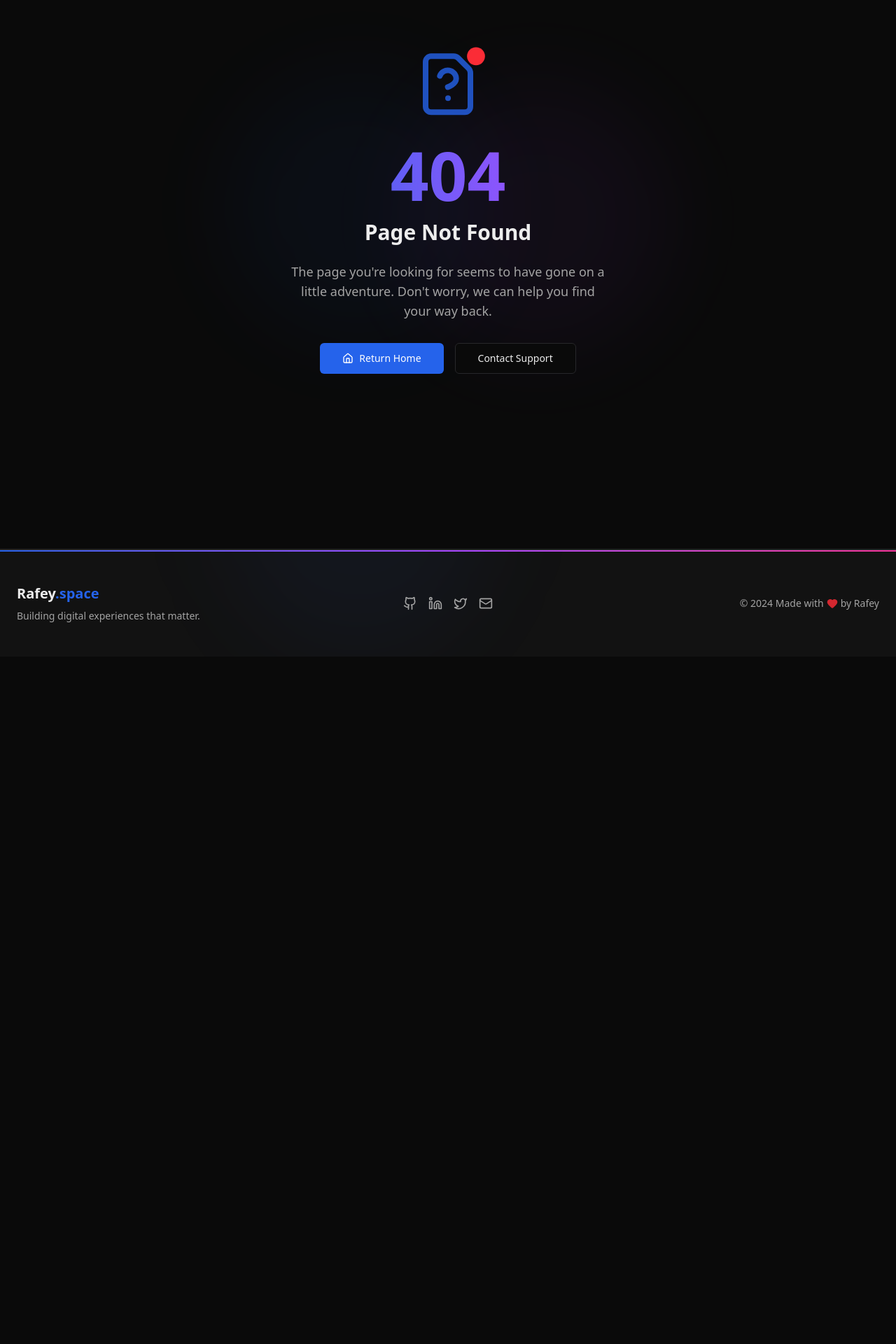
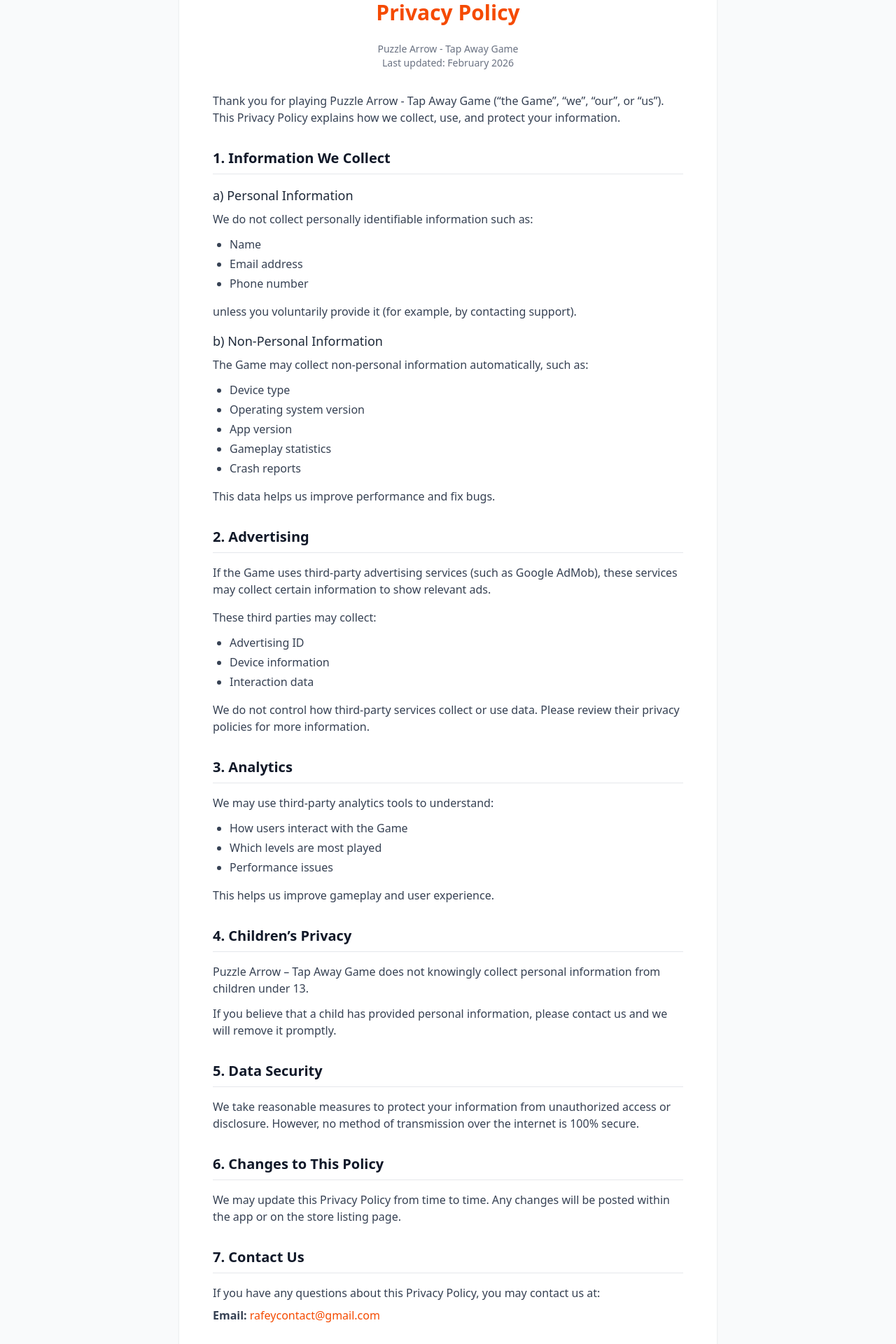
Before and after one commit to mohdrafey1/rafeyportfolio, a Next.js app: page /puzzle-arrow/privacy-policy in a window 1280 px wide. Before the commit this address had no page. Shown: the part 160-2080 px from the top of the page at 70% size. Before the commit the page ends 1098 px from the top, so only its background shows below. Built offline with nearby package versions, Linux system fonts and the light colour scheme.

Commit message:
privacy policy for puzzle game

```diff
--- /dev/null
+++ b/app/puzzle-arrow/privacy-policy/page.tsx
@@ -0,0 +1,171 @@
+export const metadata = {
+    title: "Privacy Policy | Puzzle Arrow",
+    description: "Privacy Policy for Puzzle Arrow - Tap Away Game",
+};
+
+export default function PrivacyPolicy() {
+    return (
+        <div className="min-h-screen bg-gray-50 dark:bg-gray-900 text-gray-900 dark:text-gray-100 py-12 px-4 sm:px-6 lg:px-8">
+            <div className="max-w-3xl mx-auto bg-white dark:bg-gray-800 rounded-2xl shadow-sm p-8 sm:p-12">
+                <h1 className="text-3xl font-bold mb-6 text-center text-orange-600 dark:text-orange-500">
+                    Privacy Policy
+                </h1>
+
+                <p className="text-sm text-gray-500 dark:text-gray-400 mb-8 text-center">
+                    Puzzle Arrow - Tap Away Game
+                    <br />
+                    Last updated: February 2026
+                </p>
+
+                <div className="space-y-8 text-gray-700 dark:text-gray-300">
+                    <section>
+                        <p className="mb-4">
+                            Thank you for playing Puzzle Arrow - Tap Away Game
+                            (“the Game”, “we”, “our”, or “us”). This Privacy
+                            Policy explains how we collect, use, and protect
+                            your information.
+                        </p>
+                    </section>
+
+                    <section>
+                        <h2 className="text-xl font-semibold mb-4 border-b pb-2 border-gray-200 dark:border-gray-700 text-gray-900 dark:text-white">
+                            1. Information We Collect
+                        </h2>
+
+                        <h3 className="text-lg font-medium mb-2 mt-4 text-gray-800 dark:text-gray-200">
+                            a) Personal Information
+                        </h3>
+                        <p className="mb-3">
+                            We do not collect personally identifiable
+                            information such as:
+                        </p>
+                        <ul className="list-disc pl-6 mb-4 space-y-1">
+                            <li>Name</li>
+                            <li>Email address</li>
+                            <li>Phone number</li>
+                        </ul>
+                        <p className="mb-4">
+                            unless you voluntarily provide it (for example, by
+                            contacting support).
+                        </p>
+
+                        <h3 className="text-lg font-medium mb-2 mt-4 text-gray-800 dark:text-gray-200">
+                            b) Non-Personal Information
+                        </h3>
+                        <p className="mb-3">
+                            The Game may collect non-personal information
+                            automatically, such as:
+                        </p>
+                        <ul className="list-disc pl-6 mb-4 space-y-1">
+                            <li>Device type</li>
+                            <li>Operating system version</li>
+                            <li>App version</li>
+                            <li>Gameplay statistics</li>
+                            <li>Crash reports</li>
+                        </ul>
+                        <p>
+                            This data helps us improve performance and fix bugs.
+                        </p>
+                    </section>
+
+                    <section>
+                        <h2 className="text-xl font-semibold mb-4 border-b pb-2 border-gray-200 dark:border-gray-700 text-gray-900 dark:text-white">
+                            2. Advertising
+                        </h2>
+                        <p className="mb-4">
+                            If the Game uses third-party advertising services
+                            (such as Google AdMob), these services may collect
+                            certain information to show relevant ads.
+                        </p>
+                        <p className="mb-3">These third parties may collect:</p>
+                        <ul className="list-disc pl-6 mb-4 space-y-1">
+                            <li>Advertising ID</li>
+                            <li>Device information</li>
+                            <li>Interaction data</li>
+                        </ul>
+                        <p>
+                            We do not control how third-party services collect
+                            or use data. Please review their privacy policies
+                            for more information.
+                        </p>
+                    </section>
+
+                    <section>
+                        <h2 className="text-xl font-semibold mb-4 border-b pb-2 border-gray-200 dark:border-gray-700 text-gray-900 dark:text-white">
+                            3. Analytics
+                        </h2>
+                        <p className="mb-3">
+                            We may use third-party analytics tools to
+                            understand:
+                        </p>
+                        <ul className="list-disc pl-6 mb-4 space-y-1">
+                            <li>How users interact with the Game</li>
+                            <li>Which levels are most played</li>
+                            <li>Performance issues</li>
+                        </ul>
+                        <p>
+                            This helps us improve gameplay and user experience.
+                        </p>
+                    </section>
+
+                    <section>
+                        <h2 className="text-xl font-semibold mb-4 border-b pb-2 border-gray-200 dark:border-gray-700 text-gray-900 dark:text-white">
+                            4. Children’s Privacy
+                        </h2>
+                        <p className="mb-3">
+                            Puzzle Arrow – Tap Away Game does not knowingly
+                            collect personal information from children under 13.
+                        </p>
+                        <p>
+                            If you believe that a child has provided personal
+                            information, please contact us and we will remove it
+                            promptly.
+                        </p>
+                    </section>
+
+                    <section>
+                        <h2 className="text-xl font-semibold mb-4 border-b pb-2 border-gray-200 dark:border-gray-700 text-gray-900 dark:text-white">
+                            5. Data Security
+                        </h2>
+                        <p>
+                            We take reasonable measures to protect your
+                            information from unauthorized access or disclosure.
+                            However, no method of transmission over the internet
+                            is 100% secure.
+                        </p>
+                    </section>
+
+                    <section>
+                        <h2 className="text-xl font-semibold mb-4 border-b pb-2 border-gray-200 dark:border-gray-700 text-gray-900 dark:text-white">
+                            6. Changes to This Policy
+                        </h2>
+                        <p>
+                            We may update this Privacy Policy from time to time.
+                            Any changes will be posted within the app or on the
+                            store listing page.
+                        </p>
+                    </section>
+
+                    <section>
+                        <h2 className="text-xl font-semibold mb-4 border-b pb-2 border-gray-200 dark:border-gray-700 text-gray-900 dark:text-white">
+                            7. Contact Us
+                        </h2>
+                        <p className="mb-2">
+                            If you have any questions about this Privacy Policy,
+                            you may contact us at:
+                        </p>
+                        <p>
+                            <strong>Email:</strong>{" "}
+                            <a
+                                href="mailto:rafeycontact@gmail.com"
+                                className="text-orange-600 dark:text-orange-500 hover:underline"
+                            >
+                                rafeycontact@gmail.com
+                            </a>
+                        </p>
+                    </section>
+                </div>
+            </div>
+        </div>
+    );
+}
```
